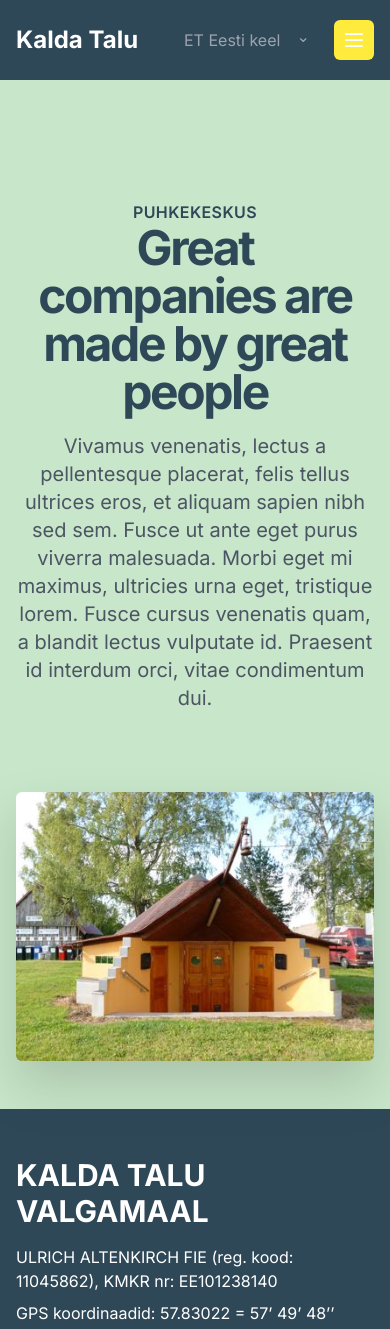
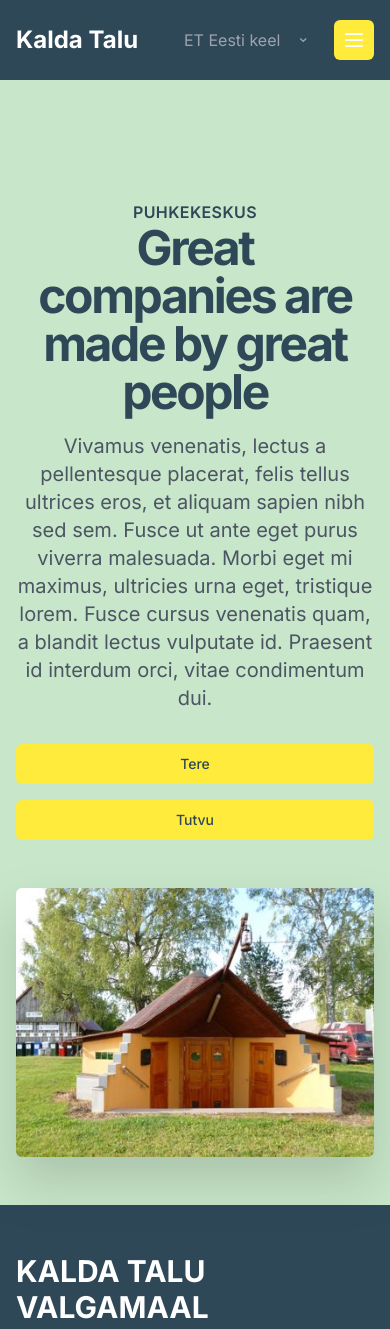
Before and after one commit to 77ccreed/kalda-next, a Next.js app: page /et/meist in a window 390 px wide. Shown: the top 1329 px of the page. Built offline with nearby package versions, Linux system fonts and the light colour scheme.

Commit message:
refactor: Update Hero component to include title, subtitle, tagline, and call to action

```diff
--- a/src/components/Hero.tsx
+++ b/src/components/Hero.tsx
@@ -1,23 +1,33 @@
 import Image from 'next/image';
-//import { HeroProps } from '~/shared/types';
-//import CTA from '../common/CTA';
+import { Button } from '@/components/ui/button';
 
 type HeroProps = {
   title: string;
-  subtitle: string;
-  tagline: string;
-  callToAction: string;
-  callToAction2: string;
-  image: {
+  subtitle?: string;
+  tagline?: string;
+  callToAction?: string;
+  callToAction2?: string;
+  callToActionLink?: string;
+  callToActionLink2?: string;
+  image?: {
     src: string;
     alt: string;
-    blurDataURL: string;
+    blurDataURL?: string;
   };
 };
 
-const Hero = ({ title, subtitle, tagline, callToAction, callToAction2, image }: HeroProps) => {
+const Hero = ({
+  title,
+  subtitle,
+  tagline,
+  callToAction,
+  callToAction2,
+  callToActionLink,
+  callToActionLink2,
+  image
+}: HeroProps) => {
   return (
-    <section className=" bg-accent" id="heroTwo">
+    <section className="bg-accent" id="heroTwo">
       <div className="mx-auto max-w-7xl px-4 pt-[72px] sm:px-6 md:flex md:h-screen 2xl:h-auto">
         <div className="block py-12 text-center md:flex md:py-12 md:text-left lg:py-16">
           <div className="mx-auto flex max-w-5xl basis-[56%] items-center">
@@ -33,17 +43,29 @@ const Hero = ({ title, subtitle, tagline, callToAction, callToAction2, image }:
                 </h1>
               )}
               <div className="mx-auto max-w-3xl">
-                {subtitle && <p className="mb-8 text-xl font-normal text-gray-600 dark:text-slate-400">{subtitle}</p>}
+                {subtitle && (
+                  <p className="mb-8 text-xl font-normal text-gray-600 dark:text-slate-400">
+                    {subtitle}
+                  </p>
+                )}
                 <div className="flex max-w-none flex-col flex-nowrap justify-center gap-4 sm:flex-row md:m-0 md:justify-start">
-                  {/*callToAction && <CTA callToAction={callToAction} linkClass="btn btn-primary" />*/}
-                  {/*callToAction2 && <CTA callToAction={callToAction2} linkClass="btn" />*/}
+                  {callToAction && callToActionLink && (
+                    <Button as="a" href={callToActionLink} className="btn btn-primary">
+                      {callToAction}
+                    </Button>
+                  )}
+                  {callToAction2 && callToActionLink2 && (
+                    <Button as="a" href={callToActionLink2} className="btn">
+                      {callToAction2}
+                    </Button>
+                  )}
                 </div>
               </div>
             </div>
           </div>
-          <div className="block flex-1 items-center md:flex">
-            <div className="relative m-auto h-full max-w-4xl object-cover">
-              {image && (
+          {image && (
+            <div className="block flex-1 items-center md:flex">
+              <div className="relative m-auto h-full max-w-4xl object-cover">
                 <Image
                   className="mx-auto h-full w-auto rounded-md bg-gray-400 object-cover drop-shadow-2xl dark:bg-slate-700"
                   src={image.src}
@@ -56,9 +78,9 @@ const Hero = ({ title, subtitle, tagline, callToAction, callToAction2, image }:
                   placeholder="blur"
                   priority
                 />
-              )}
+              </div>
             </div>
-          </div>
+          )}
         </div>
       </div>
     </section>
```
